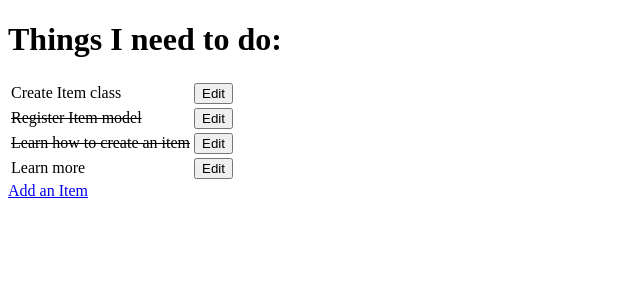
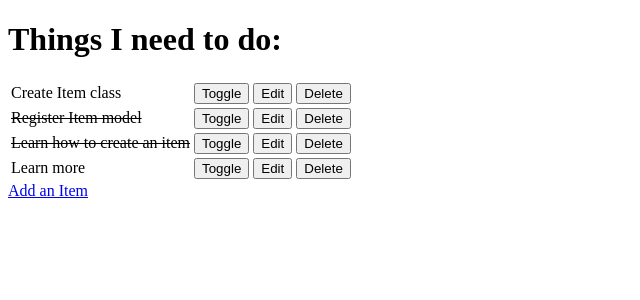
Before and after one commit to Al3x-G/FullStackFramework_Django, a Django app: page / in a window 1280 px wide. Shown: the top 300 px of the page, without its empty margins (0-640 px from the left). Run offline with Django 3.2, Linux system fonts and the light colour scheme; data comes from the database, SQL or seed files in the repository; both versions use the stored data as it was after the commit.

Commit message:
Complete CRUD, add option to toggle items completion status and option to delete items

```diff
--- a/django_todo/urls.py
+++ b/django_todo/urls.py
@@ -1,7 +1,7 @@
 """django_todo URL Configuration
 
 The `urlpatterns` list routes URLs to views. For more information please see:
-    https://docs.djangoproject.com/en/3.2/topics/http/urls/
+    https://docs.djangoproject.com/en/3.0/topics/http/urls/
 Examples:
 Function views
     1. Add an import:  from my_app import views
@@ -15,11 +15,13 @@ Including another URLconf
 """
 from django.contrib import admin
 from django.urls import path
-from todo.views import get_todo_list, add_item, edit_item
+from todo import views
 
 urlpatterns = [
     path('admin/', admin.site.urls),
-    path('', get_todo_list, name='get_todo_list'),
-    path('add', add_item, name='add'),
-    path('edit/<item_id>', edit_item, name='edit')
+    path('', views.get_todo_list, name='get_todo_list'),
+    path('add', views.add_item, name='add'),
+    path('edit/<item_id>', views.edit_item, name='edit'),
+    path('toggle/<item_id>', views.toggle_item, name='toggle'),
+    path('delete/<item_id>', views.delete_item, name='delete'),
 ]
--- a/todo/templates/todo/todo_list.html
+++ b/todo/templates/todo/todo_list.html
@@ -16,8 +16,18 @@
                     <td>{{ item.name }}</td>
                 {% endif %}
                 <td>
+                    <a href="/toggle/{{ item.id }}">
+                        <button>Toggle</button>
+                    </a>
+                </td>
+                <td>
                     <a href="/edit/{{ item.id }}">
                         <button>Edit</button>
+                    </a>
+                </td>
+                <td>
+                    <a href="/delete/{{ item.id }}">
+                        <button>Delete</button>
                     </a>
                 </td>
             </tr>
--- a/todo/views.py
+++ b/todo/views.py
@@ -38,3 +38,16 @@ def edit_item(request, item_id):
         'form': form
     }
     return render(request, 'todo/edit_item.html', context)
+
+
+def toggle_item(request, item_id):
+    item = get_object_or_404(Item, id=item_id)
+    item.done = not item.done
+    item.save()
+    return redirect('get_todo_list')
+
+
+def delete_item(request, item_id):
+    item = get_object_or_404(Item, id=item_id)
+    item.delete()
+    return redirect('get_todo_list')
```
Also changed, not shown: db.sqlite3.
